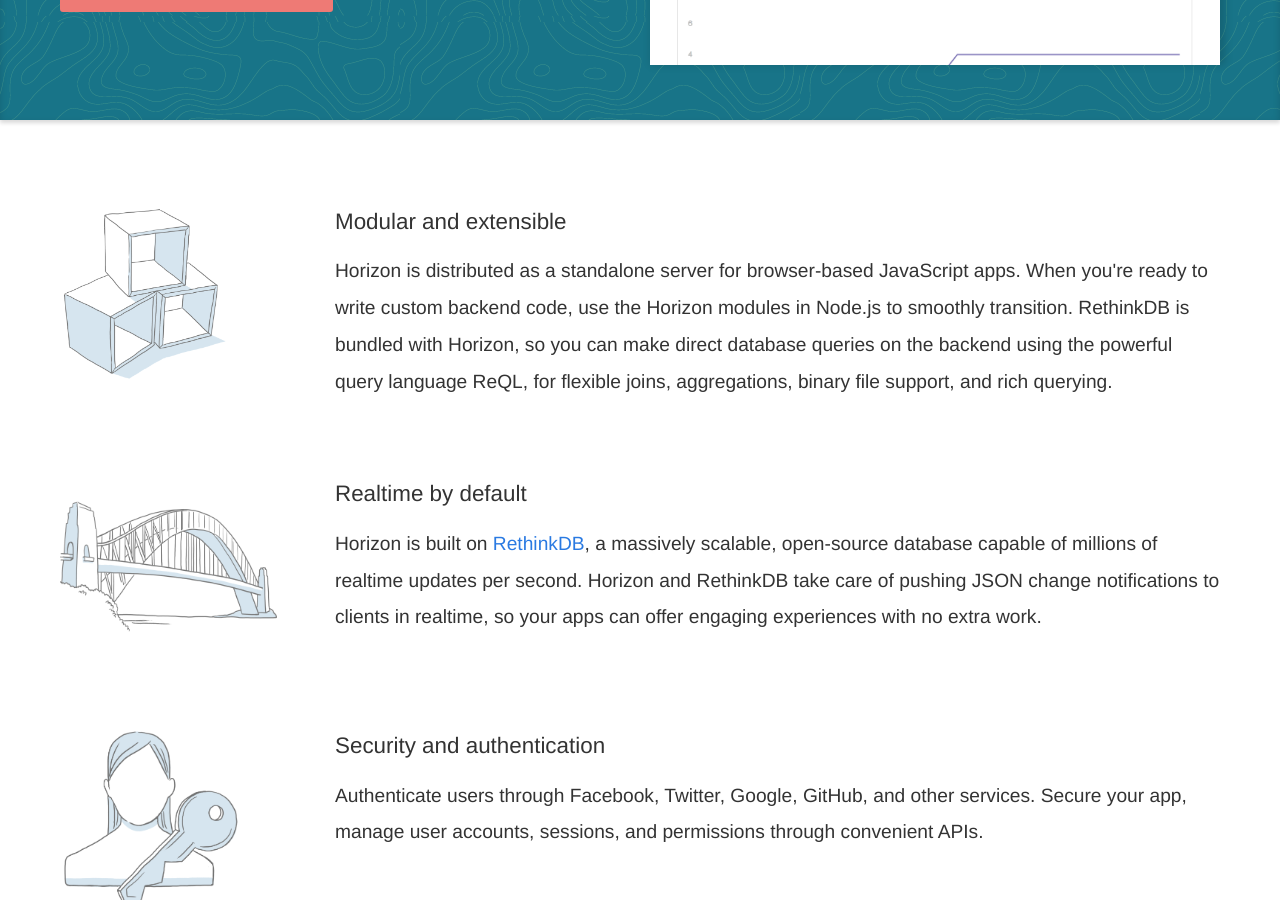
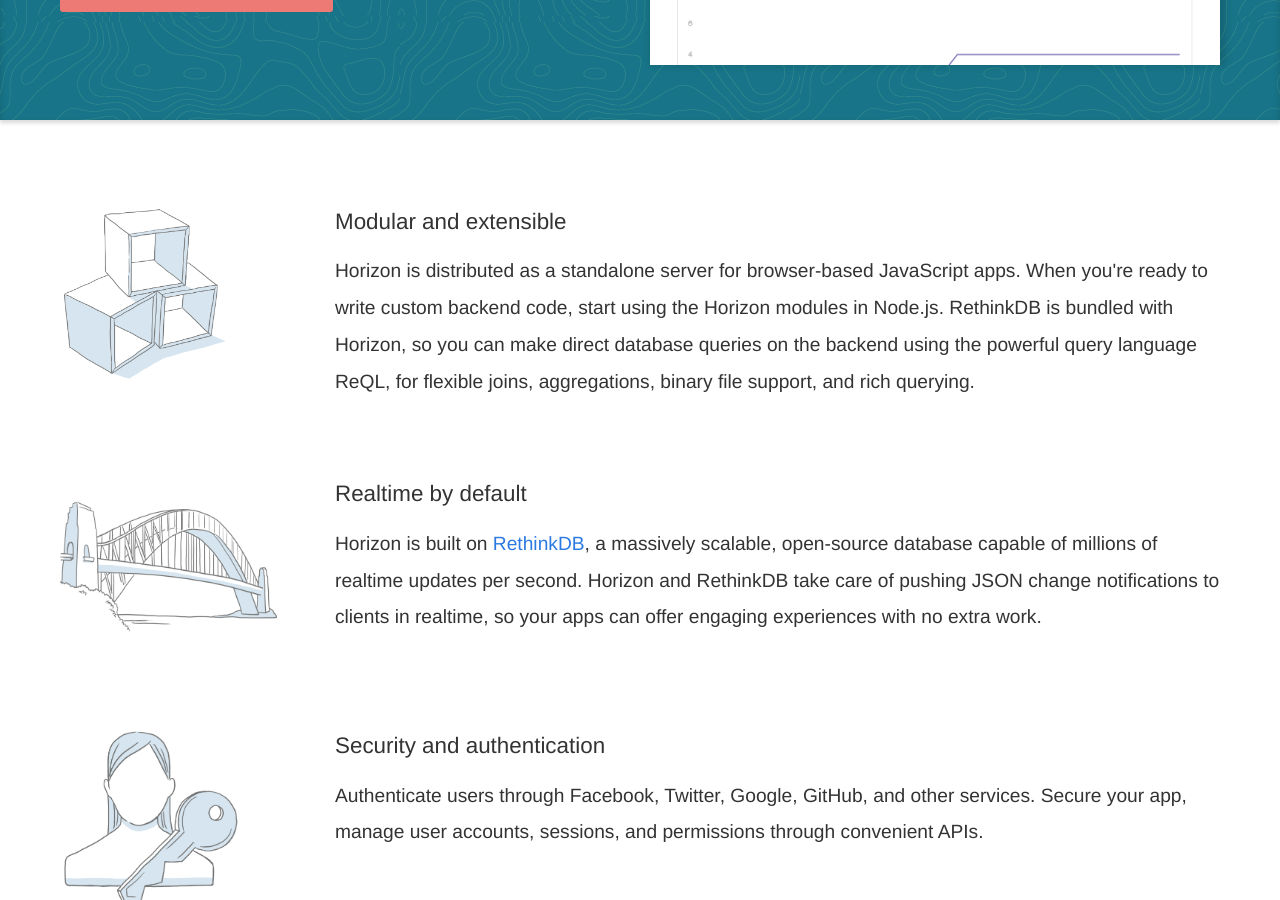
Before and after one commit to idvoretskyi/horizon.io, a Jekyll site: the page built from index.html, in a window 1280 px wide and 900 px high, scrolled down 1367 px. Built offline with Jekyll 4.4.1, drawn with Linux system fonts in a browser that asks for light colours; nearby versions of some CDN libraries.

Commit message:
Responding to people's feedback

```diff
--- a/index.html
+++ b/index.html
@@ -71,12 +71,12 @@
             <p>
                 Horizon is distributed as a standalone server for
                 browser-based JavaScript apps. When you're ready to
-                write custom backend code, use the Horizon modules in
-                Node.js to smoothly transition. RethinkDB is bundled
-                with Horizon, so you can make direct database queries on
-                the backend using the powerful query language ReQL, for
-                flexible joins, aggregations, binary file support, and
-                rich querying.
+                write custom backend code, start using the Horizon
+                modules in Node.js. RethinkDB is bundled with Horizon,
+                so you can make direct database queries on the backend
+                using the powerful query language ReQL, for flexible
+                joins, aggregations, binary file support, and rich
+                querying.
             </p>
         </article>
         <article class="rethinkdb">
```
